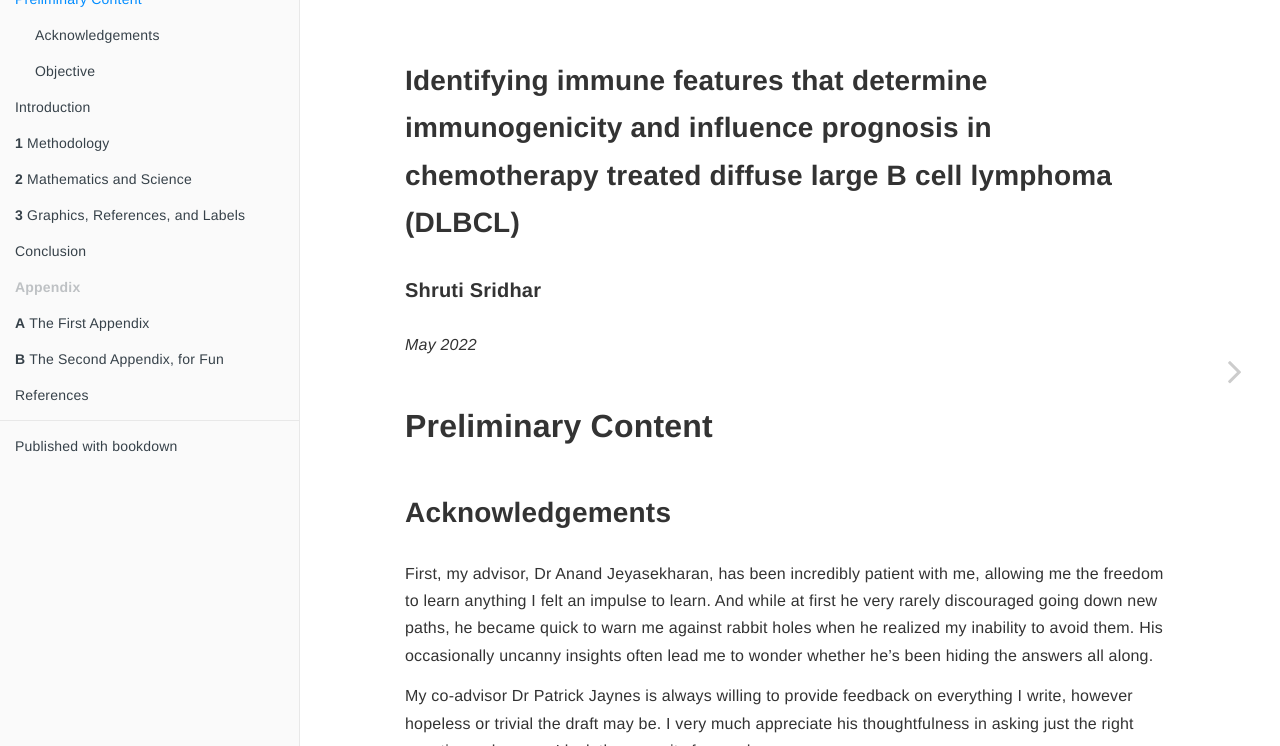
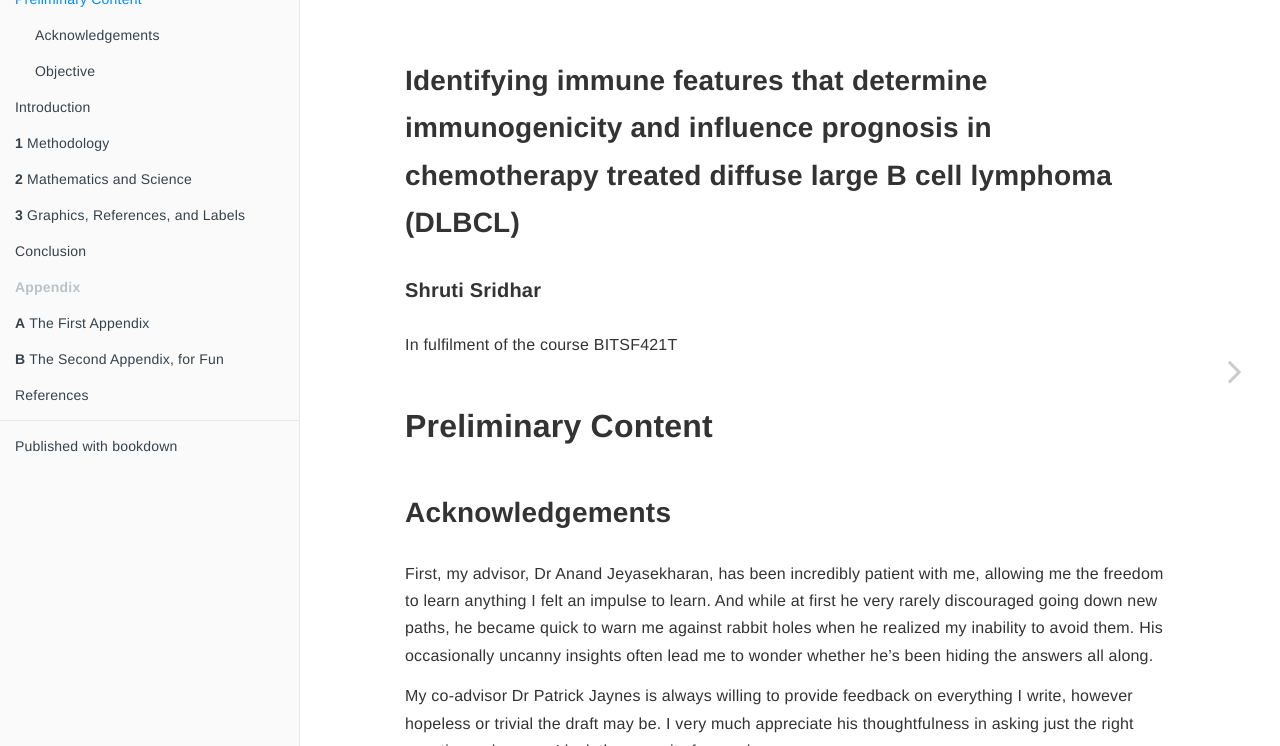
Before and after one commit to shrutisridhar99/FinalThesis, a plain HTML site: page index.html in a window 1280 px wide. Shown: the part 54-800 px from the top of the page. Drawn offline with nearby package versions, Linux system fonts and the light colour scheme; some packages are replaced by stand-ins of ours.

Commit message:
Update index.html

```diff
--- a/index.html
+++ b/index.html
@@ -211,7 +211,7 @@ div.csl-indent {
 <div id="header">
 <h2 class="title">Identifying immune features that determine immunogenicity and influence prognosis in chemotherapy treated diffuse large B cell lymphoma (DLBCL)</h2>
 <h4 class="author">Shruti Sridhar</h4>
-<p class="date"><em>May 2022</em></p>
+<p class="date">In fulfilment of the course BITSF421T</p>
 </div>
 <div id="preliminary-content" class="section level1 unnumbered hasAnchor">
 <h1>Preliminary Content<a href="index.html#preliminary-content" class="anchor-section" aria-label="Anchor link to header"></a></h1>
```
